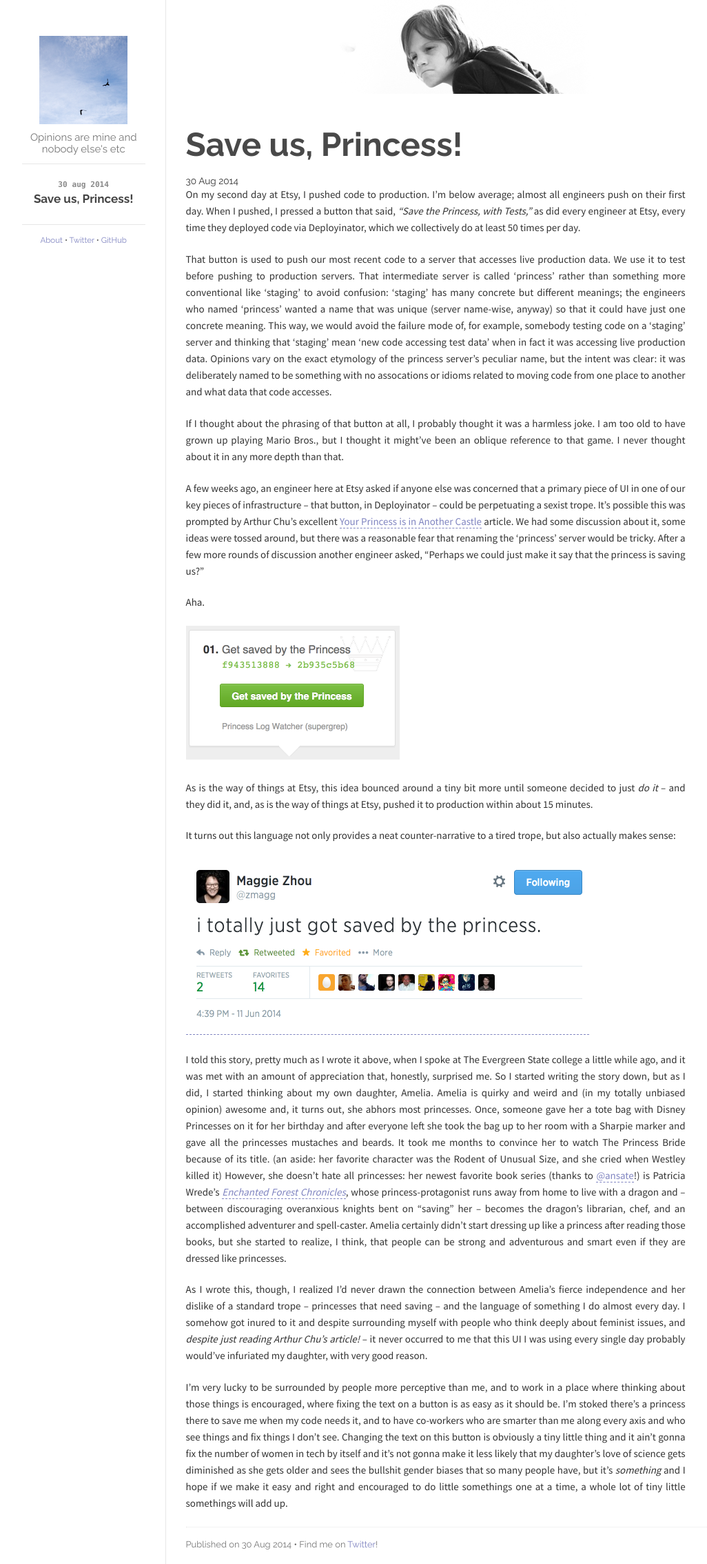
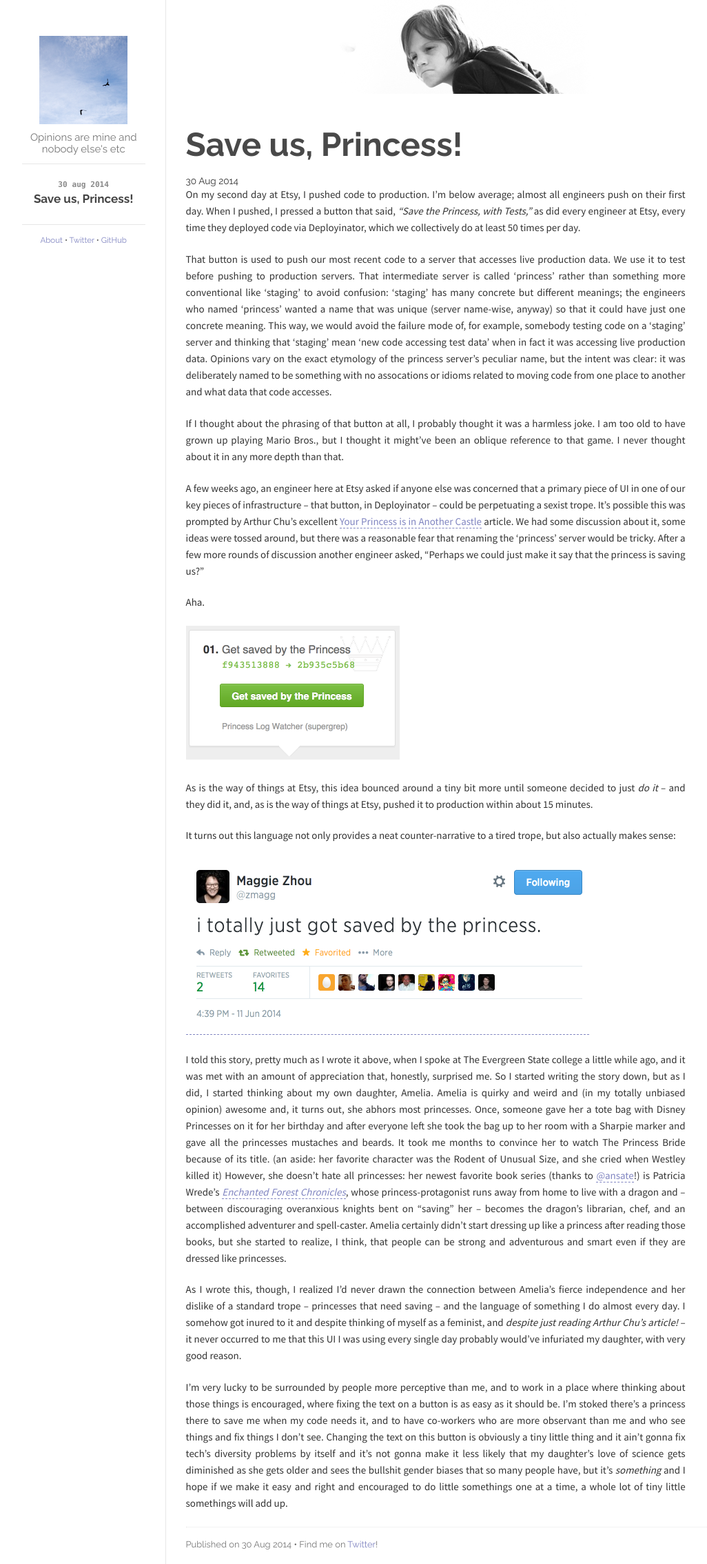
Before and after one commit to Moishe/Moishe.github.io, a Jekyll site: the page built from _posts/2014-8-30-save-us-princess.md, in a window 1280 px wide. Shown: the whole page at 69% size, without its empty margins (118-1144 px from the left). Built offline with Jekyll 4.4.1, drawn with Linux system fonts in a browser that asks for light colours.

Commit message:
Some language tweaks

```diff
--- a/_posts/2014-8-30-save-us-princess.md
+++ b/_posts/2014-8-30-save-us-princess.md
@@ -26,6 +26,6 @@
 
 I told this story, pretty much as I wrote it above, when I spoke at The Evergreen State college a little while ago, and it was met with an amount of appreciation that, honestly, surprised me. So I started writing the story down, but as I did, I started thinking about my own daughter, Amelia. Amelia is quirky and weird and (in my totally unbiased opinion) awesome and, it turns out, she abhors most princesses. Once, someone gave her a tote bag with Disney Princesses on it for her birthday and after everyone left she took the bag up to her room with a Sharpie marker and gave all the princesses mustaches and beards. It took me months to convince her to watch The Princess Bride because of its title. (an aside: her favorite character was the Rodent of Unusual Size, and she cried when Westley killed it) However, she doesn't hate all princesses: her newest favorite book series (thanks to [@ansate](https://twitter.com/ansate)!) is Patricia Wrede's [*Enchanted Forest Chronicles*](http://pcwrede.com/books/enchanted-forest/), whose princess-protagonist runs away from home to live with a dragon and -- between discouraging overanxious knights bent on "saving" her -- becomes the dragon's librarian, chef, and an accomplished adventurer and spell-caster. Amelia certainly didn't start dressing up like a princess after reading those books, but she started to realize, I think, that people can be strong and adventurous and smart even if they are dressed like princesses.
 
-As I wrote this, though, I realized I'd never drawn the connection between Amelia's fierce independence and her dislike of a standard trope -- princesses that need saving -- and the language of something I do almost every day. I somehow got inured to it and despite surrounding myself with people who think deeply about feminist issues, and *despite just reading Arthur Chu's article!* -- it never occurred to me that this UI I was using every single day probably would've infuriated my daughter, with very good reason.
+As I wrote this, though, I realized I'd never drawn the connection between Amelia's fierce independence and her dislike of a standard trope -- princesses that need saving -- and the language of something I do almost every day. I somehow got inured to it and despite thinking of myself as a feminist, and *despite just reading Arthur Chu's article!* -- it never occurred to me that this UI I was using every single day probably would've infuriated my daughter, with very good reason.
 
-I'm very lucky to be surrounded by people more perceptive than me, and to work in a place where thinking about those things is encouraged, where fixing the text on a button is as easy as it should be. I'm stoked there's a princess there to save me when my code needs it, and to have co-workers who are smarter than me along every axis and who see things and fix things I don't see. Changing the text on this button is obviously a tiny little thing and it ain't gonna fix the number of women in tech by itself and it's not gonna make it less likely that my daughter's love of science gets diminished as she gets older and sees the bullshit gender biases that so many people have, but it's *something* and I hope if we make it easy and right and encouraged to do little somethings one at a time, a whole lot of tiny little somethings will add up.
+I'm very lucky to be surrounded by people more perceptive than me, and to work in a place where thinking about those things is encouraged, where fixing the text on a button is as easy as it should be. I'm stoked there's a princess there to save me when my code needs it, and to have co-workers who are more observant than me and who see things and fix things I don't see. Changing the text on this button is obviously a tiny little thing and it ain't gonna fix tech's diversity problems by itself and it's not gonna make it less likely that my daughter's love of science gets diminished as she gets older and sees the bullshit gender biases that so many people have, but it's *something* and I hope if we make it easy and right and encouraged to do little somethings one at a time, a whole lot of tiny little somethings will add up.
```
